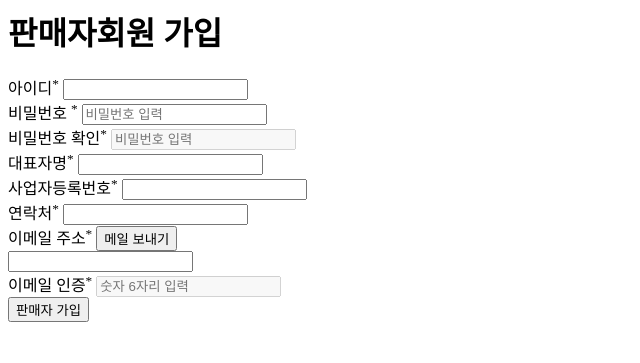
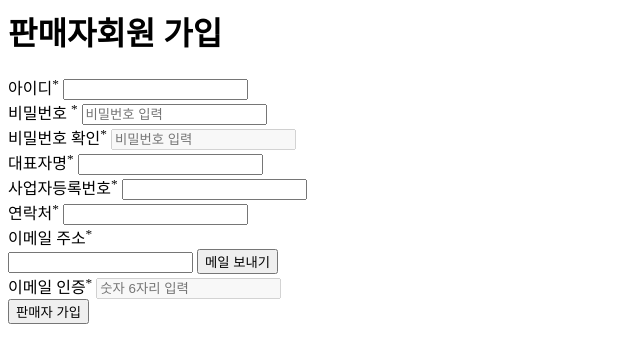
Before and after one commit to j-seon/yumyums, a Python web app: template src/main/resources/templates/user/sellerSave.html in a window 1280 px wide. Shown: the top 363 px of the page, without its empty margins (0-640 px from the left). Run offline with Jinja, Linux system fonts and the light colour scheme; the template is opened without the code that fills it, so the values that code supplies are empty.

Commit message:
feat: Fix email-input in sellerSave.html

```diff
--- a/src/main/resources/templates/user/sellerSave.html
+++ b/src/main/resources/templates/user/sellerSave.html
@@ -33,11 +33,11 @@
                         <input type="text" class="form-control" name="phone" id="phone">
                     </div>
                     <div class="form-item mt-3">
+                        <label class="form-label my-3" for="email">이메일 주소<sup>*</sup></label>
                         <div class="d-flex justify-content-between align-items-center">
-                            <label class="form-label my-3" for="email">이메일 주소<sup>*</sup></label>
+                            <input type="email" class="form-control w-75" id="email" name="memberDTO.email">
                             <button type="button" id="sendEmailBtn" class="btn btn-secondary py-1 px-2 w-20" onclick="sendEmail();">메일 보내기</button>
                         </div>
-                        <input type="email" class="form-control" id="email" name="memberDTO.email">
                     </div>
                     <div class="form-item">
                         <label class="form-label my-3" for="emailChk">이메일 인증<sup>*</sup></label>
```
